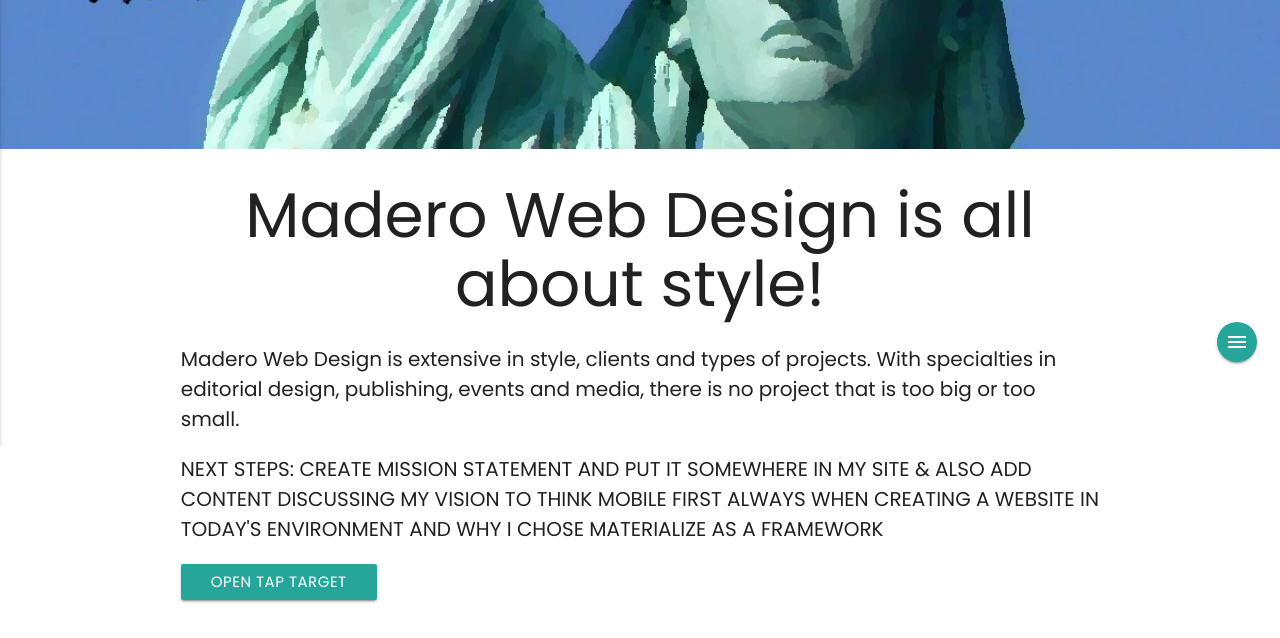
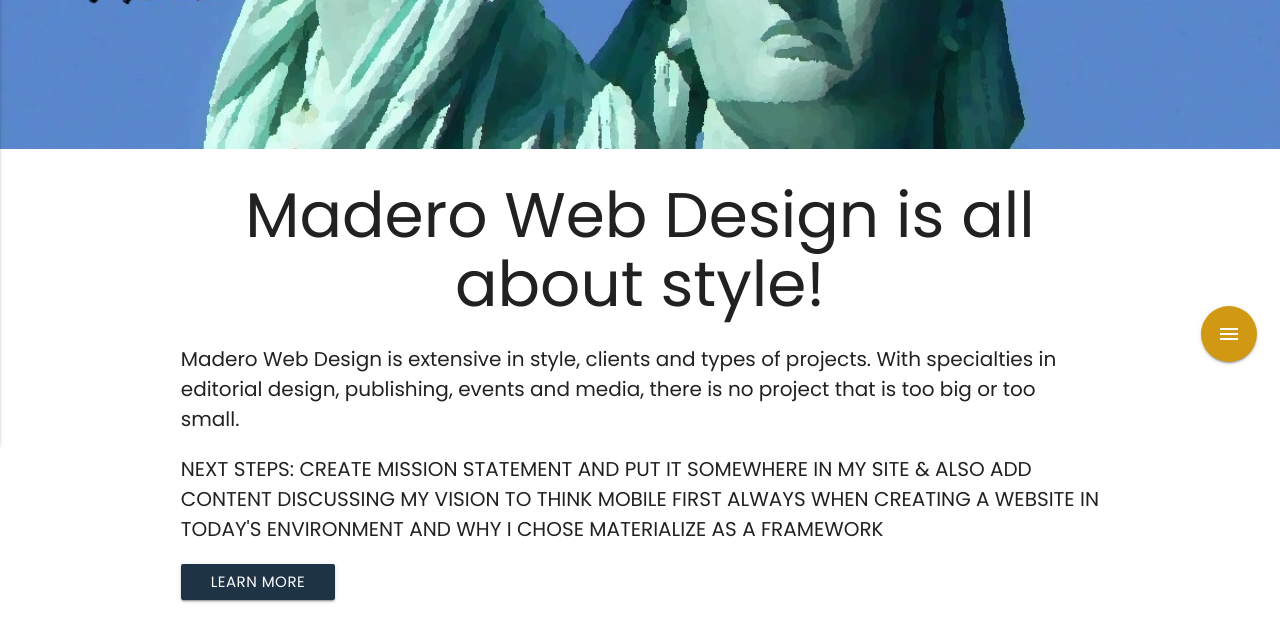
Before and after one commit to kevin-england/Madero, a website: page public/index.html in a window 1280 px wide. Shown: the part 415-1053 px from the top of the page. Drawn offline with Linux system fonts and the light colour scheme.

Commit message:
#6. CSS specific styling updates to the Feature DiscoveryMaterialize component to match styles/layout of entire site.

```diff
--- a/public/css/styles.less
+++ b/public/css/styles.less
@@ -15,6 +15,20 @@
 body {
   font-family: 'Poppins', serif;
   font-size: 18px;
+}
+
+.blurb {
+  background-color: #1e3345;
+  &:hover {
+    background-color: #495F72;
+  }
+}
+
+.blurb-target {
+  background-color: #d19913;
+  &:hover {
+    background-color: #dab21c;
+  }
 }
 
 .fluid {
--- a/public/index.html
+++ b/public/index.html
@@ -40,11 +40,6 @@
       <li><a class="side-nav-close">Close</a></l1>
     </ul>
     <section>
-      <div class="fixed-action-btn">
-        <a id="menu" class="waves-effect waves-light btn btn-floating">
-          <i class="material-icons">menu</i>
-        </a>
-      </div>
       <div class="parallax-container">
         <div class="parallax">
           <img class="responsive-img" src="images/home-banner.jpg"/>
@@ -55,13 +50,15 @@
           <h1 class="center-align">Madero Web Design is all about style!</h1>
           <p>Madero Web Design is extensive in style, clients and types of projects. With specialties in editorial design, publishing, events and media, there is no project that is too big or too small.</p>
           <p>NEXT STEPS: CREATE MISSION STATEMENT AND PUT IT SOMEWHERE IN MY SITE & ALSO ADD CONTENT DISCUSSING MY VISION TO THINK MOBILE FIRST ALWAYS WHEN CREATING A WEBSITE IN TODAY'S ENVIRONMENT AND WHY I CHOSE MATERIALIZE AS A FRAMEWORK</p>
-          <a class="waves-effect waves-light btn" onclick="$('.tap-target').tapTarget('open')">Open tap target</a>
-
+          <div class="fixed-action-btn">
+            <a id="menu" class="btn btn-floating btn-large blurb-target"><i class="material-icons">menu</i></a>
+          </div>
+          <a class="waves-effect waves-light btn blurb">Learn More</a>
           <!-- Tap Target Structure -->
           <div class="tap-target" data-activates="menu">
             <div class="tap-target-content">
               <h5>Like what you see?</h5>
-              <p>Learn more by contacting us <a href="contact.html">directly</a>.</p>
+              <p>Contact us <a href="contact.html">directly</a> if you would like to learn more!</p>
             </div>
           </div>
         </div>
```
Also changed, not shown: public/css/styles.css, public/css/styles.min.css.
